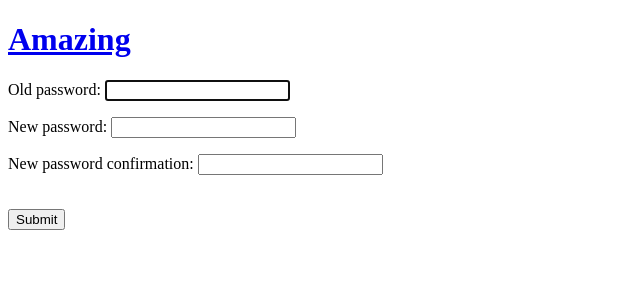
After one commit to shmalls/commerce, a Django app: a page that uses templates/changepassword.html in a window 1280 px wide. The commit adds this page. Shown: the top 300 px of the page, without its empty margins (0-640 px from the left). Run offline with Django 3.2, Linux system fonts and the light colour scheme.

Commit message:
added change password

```diff
--- /dev/null
+++ b/templates/changepassword.html
@@ -0,0 +1,16 @@
+<!DOCTYPE html>
+<html>
+<body>
+<h1><a href="{% url 'index' %}">Amazing</a></h1>
+{{message}}
+<form action="{% url 'change_password' %}" method="post">{% csrf_token %}
+{% for field in pass_form %}
+<p>{{ field.label_tag }} {{ field }}</p>
+{% endfor %}
+<br>
+<input type="submit" value="Submit">
+</form>
+
+</form>
+</body>
+</html>
--- a/templates/profile.html
+++ b/templates/profile.html
@@ -5,5 +5,6 @@
 <a href="{% url 'edit_profile' %}">edit profile</a><br/>
 <a href="{% url 'view_payment' %}">view payment</a><br/>
 <a href="{% url 'edit_payment' %}">edit payment</a><br/>
+<a href="{% url 'change_password' %}">change password</a><br/>
 </body>
 </html>
--- a/user_profile/urls.py
+++ b/user_profile/urls.py
@@ -8,5 +8,6 @@ urlpatterns = [
 	url(r'^edit-profile$', views.edit_profile, name='edit_profile'),
 	url(r'^view-payment$', views.view_payment, name='view_payment'),
 	url(r'^edit-payment$', views.edit_payment, name='edit_payment'),
+	url(r'^change-password$', views.change_password, name='change_password'),
 
 ]
--- a/user_profile/views.py
+++ b/user_profile/views.py
@@ -1,5 +1,8 @@
 from django.shortcuts import render
+from django.contrib import messages
 from .models import *
+from django.contrib.auth.forms import PasswordChangeForm
+from django.contrib.auth import update_session_auth_hash
 from purchase.choices import *
 
 # Create your views here.
@@ -36,3 +39,20 @@ def edit_payment(request):
 		pay_form = PaymentForm(request.POST,instance=request.user.profile)
 		pay_form.save()
 		return render(request, 'editpayment.html',{'pay_form':pay_form})
+
+def change_password(request):
+	message = ""
+	if request.method == 'POST':
+		form = PasswordChangeForm(request.user, request.POST)
+		if form.is_valid():
+			user = form.save()
+			update_session_auth_hash(request, user)  # Important!
+			messages.success(request, 'Your password was successfully updated!')
+			message = "Your password was successfully updated!"
+			return render(request, 'changepassword.html', {'pass_form': form, 'message':message})
+		else:
+			messages.error(request, 'Please correct the error below.')
+			message = "Incorrect password or mismatching passwords"
+	else:
+		form = PasswordChangeForm(request.user)
+	return render(request, 'changepassword.html', {'pass_form': form,'message':message})
```
Also changed, not shown: db.sqlite3.
